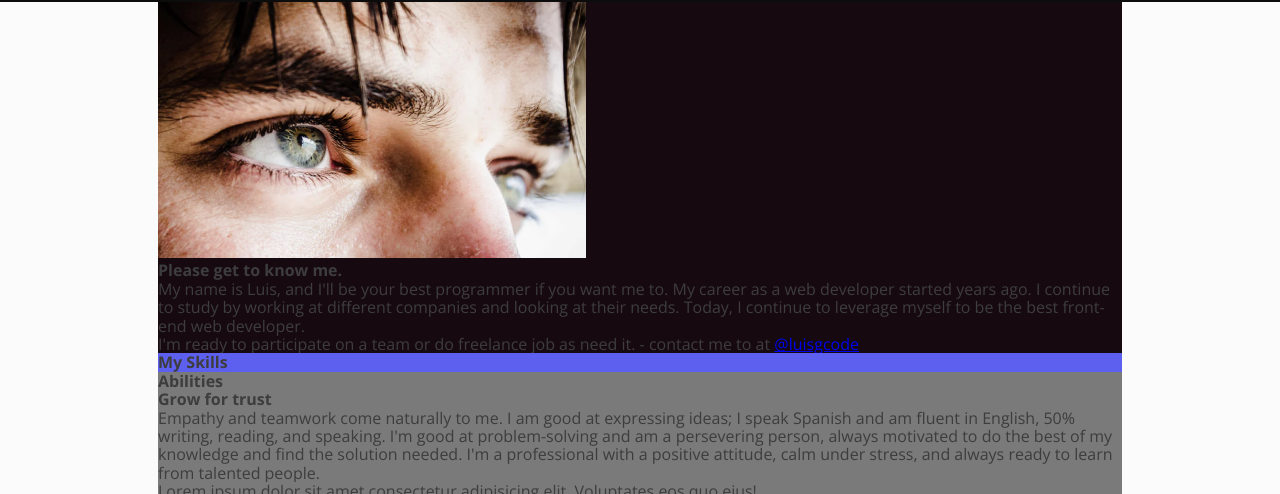
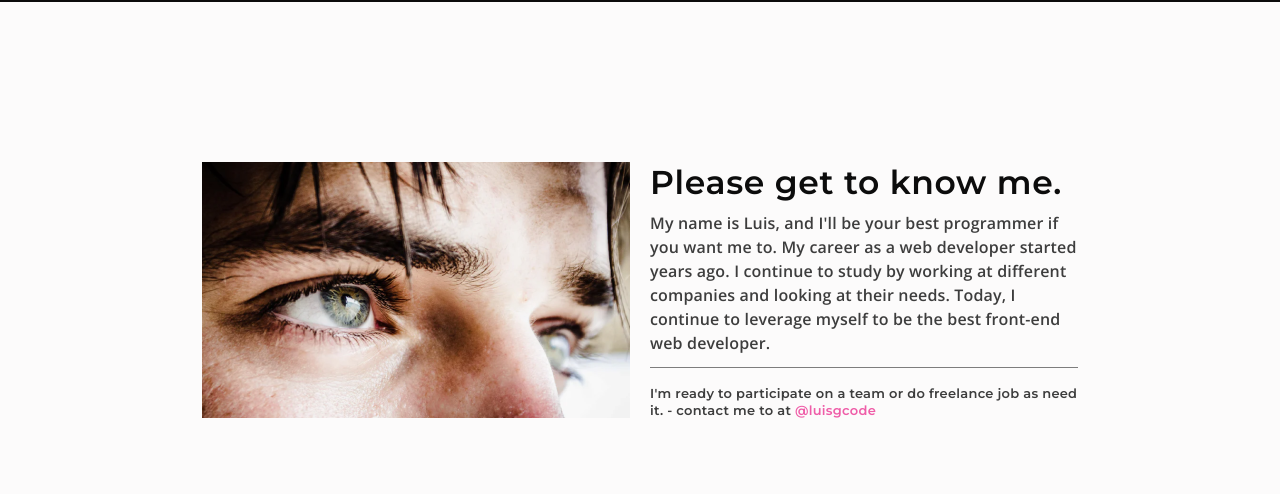
Before and after one commit to Widoguaiquirian/portfolio2023, a website: page index.html in a window 1280 px wide. Shown: the part 988-1482 px from the top of the page. Drawn offline with nearby package versions, Linux system fonts and the light colour scheme.

Commit message:
intro section

```diff
--- a/sass/abstracts/_mixins.scss
+++ b/sass/abstracts/_mixins.scss
@@ -11,14 +11,16 @@
    font-size: clamp(2rem, 4vw, 4.8rem);
    line-height: 40;
    color: var(--tertiary-color-dark);
+   letter-spacing: 0.02em;
 }
 
 @mixin heading-h4 {
    font-weight: 600;
    font-family: "Montserrat", sans-serif;
    font-size: clamp(1.8rem, 4vw, 3.3rem);
-   line-height: 2.6rem;
+   line-height: 3.5rem;
    color: var(--tertiary-color-dark);
+   letter-spacing: 0.02em;
 }
 
 @mixin subheading-shd {
@@ -27,21 +29,27 @@
    font-size: clamp(1.6rem, 4vw, 2.8rem);
    line-height: 28px;
    color: var(--tertiary-color-dark);
+   letter-spacing: 0.03em;
 }
 
 // Regular texts
 @mixin regular-btl {
    line-height: 3rem;
+   letter-spacing: 0.02em;
 }
 
 @mixin regular-btm {
-   font-weight: 300;
+   font-weight: 600;
    line-height: 2.4rem;
+   letter-spacing: 0.01em;
 }
 
 @mixin text-note {
-   font-size: (1rem, 4vw, 1.4rem);
+   font-size: (1rem, 4vw, 1.3rem);
    line-height: 1.7rem;
+   font-weight: 600;
+   font-family: "Montserrat", sans-serif;
+   letter-spacing: 0.02em;
 }
 
 // Sections padding
--- a/sass/base/_typography.scss
+++ b/sass/base/_typography.scss
@@ -3,7 +3,7 @@ html {
 }
 
 body {
-   font-size: 1.6rem;
+   font-size: clamp(1.4rem, 4vw, 1.6rem);
    font-family: "Open Sans", sans-serif;
    color: var(--regular-text);
 }
--- a/sass/layout/_abilities.scss
+++ b/sass/layout/_abilities.scss
@@ -1,5 +1,5 @@
 .abilities {
    background-color: var(--tertiary-color);
-   grid-column: 2/14;
+   grid-column: 3/11;
    grid-row: 4/5;
 }
--- a/sass/layout/_about.scss
+++ b/sass/layout/_about.scss
@@ -1,5 +1,5 @@
 .about {
    background-color: var(--secondary-color);
-   grid-column: 2/14;
+   grid-column: 3/11;
    grid-row: 3/4;
 }
--- a/sass/layout/_experiences.scss
+++ b/sass/layout/_experiences.scss
@@ -1,5 +1,5 @@
 .experience {
    background-color: var(--tertiary-color);
-   grid-column: 2/14;
+   grid-column: 3/11;
    grid-row: 5/6;
 }
--- a/sass/layout/_footer.scss
+++ b/sass/layout/_footer.scss
@@ -1,5 +1,5 @@
 footer {
    background-color: var(--primary-color);
-   grid-column: 2/14;
+   grid-column: 3/11;
    grid-row: 6/7;
 }
--- a/sass/layout/_grid.scss
+++ b/sass/layout/_grid.scss
@@ -1,6 +1,6 @@
 body {
    display: grid;
-   grid-template-columns: minmax(13.8rem, 1fr) repeat(12, minmax(min-content, 9.2rem)) minmax(13.8rem, 1fr);
+   grid-template-columns: minmax(3rem, 1fr) repeat(10, minmax(min-content, 9.2rem)) minmax(3rem, 1fr);
    grid-template-rows: repeat(6, min-content);
    grid-column-gap: 2rem;
    margin: 0 auto;
--- a/sass/layout/_header.scss
+++ b/sass/layout/_header.scss
@@ -19,10 +19,11 @@ header {
          width: 100px;
          justify-content: space-around;
          align-items: center;
+         margin-right: 3vw;
 
          &--hamburguer {
-            width: 46px;
-            height: 46px;
+            width: 40px;
+            height: 40px;
             display: flex;
             flex-direction: column;
             justify-content: space-evenly;
@@ -30,7 +31,7 @@ header {
 
             .line {
                background-color: #ffffff;
-               height: 4.64px;
+               height: 3.64px;
                border-radius: 5px;
             }
          }
--- a/sass/layout/_intro.scss
+++ b/sass/layout/_intro.scss
@@ -1,5 +1,53 @@
 .intro {
-   background-color: var(--primary-color-dark);
-   grid-column: 2/14;
+   grid-column: 3/11;
    grid-row: 2/3;
+   padding: 16rem 0;
+
+   &__content {
+      display: flex;
+      justify-content: space-between;
+      flex-wrap: nowrap;
+      align-items: center;
+      gap: 2rem;
+
+      &--container {
+         flex-basis: 50%;
+
+         &__img {
+            object-fit: contain;
+            height: 100%;
+            width: 100%;
+         }
+      }
+
+      &--info {
+         display: flex;
+         height: 100%;
+         height: 254px;
+         flex-basis: 50%;
+         flex-direction: column;
+         justify-content: space-between;
+         align-items: start;
+
+         &__title {
+            @include heading-h4;
+         }
+
+         &__para {
+            @include regular-btm;
+         }
+
+         &__note {
+            @include text-note;
+            border-top: 1px solid rgba(0, 0, 0, 0.5);
+            font-size: 1.3rem;
+            padding-top: 1.7rem;
+
+            .mail {
+               color: var(--primary-color);
+               text-decoration: none;
+            }
+         }
+      }
+   }
 }
```
Also changed, not shown: css/main.css.
